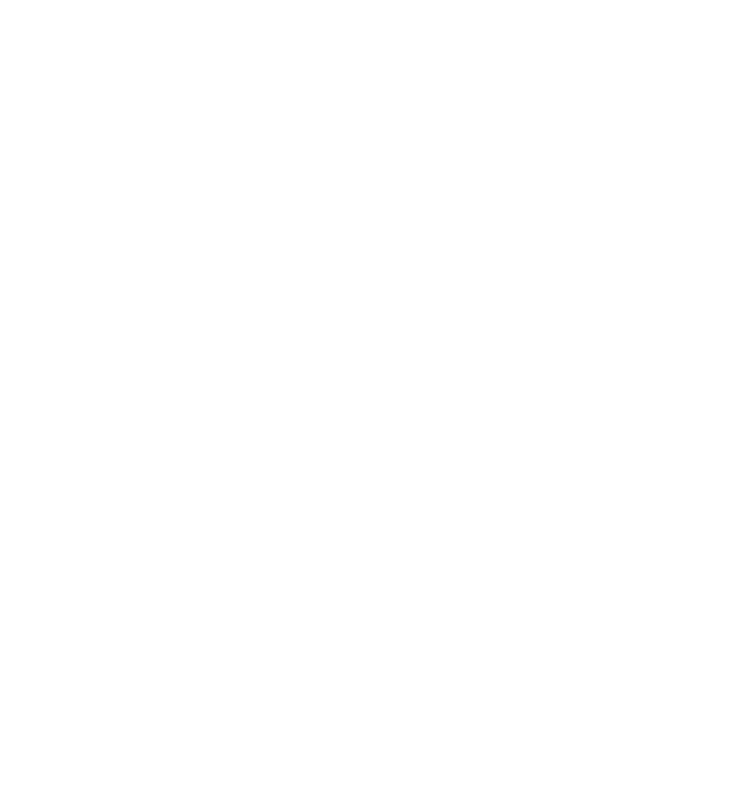
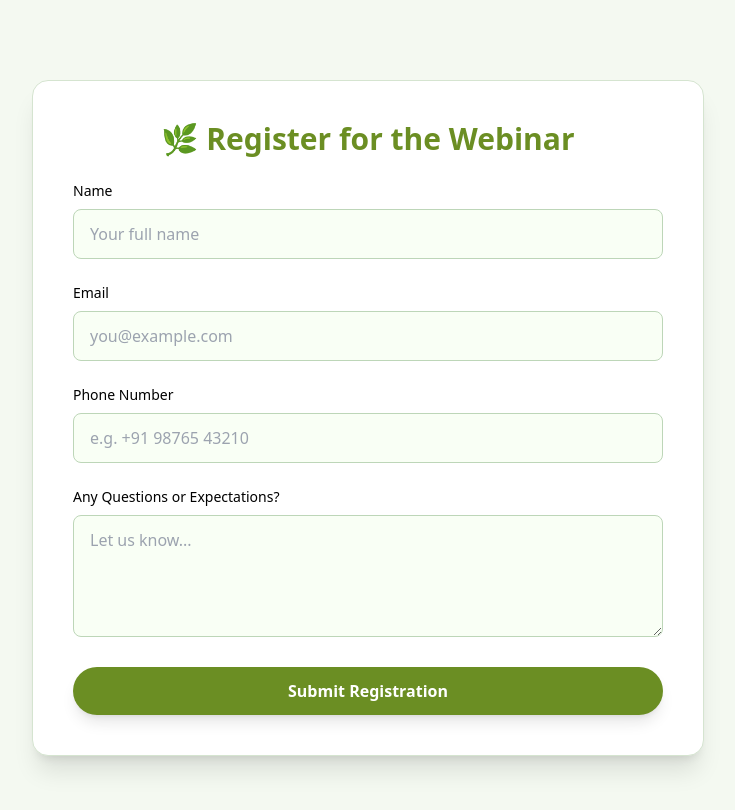
Before and after one commit to BRAHMISREE/Ayurlearn, a React (Vite) app: page /webinar in a window 1280 px wide. Shown: the top 810 px of the page, without its empty margins (272-1007 px from the left). Built offline with nearby package versions, Linux system fonts and the light colour scheme.

Commit message:
Modified Lading Page and added Webinar Section

```diff
--- a/src/App.jsx
+++ b/src/App.jsx
@@ -12,6 +12,7 @@ import EnrolledCourses from "./pages/EnrolledCourses.jsx";
 import EditProfile from "./pages/EditProfile.jsx";
 import CourseLearnView from "./pages/CourseLearnView.jsx";
 import AdminPanel from "./pages/AdminPanel.jsx";
+import WebinarForm from "./pages/WebinarForm.jsx";
 
 export default function App() {
   return (
@@ -22,6 +23,7 @@ export default function App() {
       <Route path="/courses/:id" component={CourseDetails} />
       <Route path="/login" component={Login} />
       <Route path="/register" component={Register} />
+        <Route path="/webinar" component={WebinarForm} />
 
       {/* User Dashboard & Learning */}
       <Route path="/dashboard" component={Dashboard} />
--- a/src/components/CommunitySection.jsx
+++ /dev/null
@@ -1,46 +0,0 @@
-import { motion } from "framer-motion";
-
-export default function CommunitySection() {
-  return (
-    <section className="bg-[#f4f9f1] dark:bg-[#121a13] text-[#2f3f2f] dark:text-[#eae2cf] py-20 px-6">
-      <div className="max-w-6xl mx-auto flex flex-col md:flex-row items-center justify-between gap-16">
-        {/* Left - Text */}
-        <motion.div
-          initial={{ x: -40, opacity: 0 }}
-          whileInView={{ x: 0, opacity: 1 }}
-          transition={{ duration: 0.7 }}
-          className="md:w-1/2 space-y-6"
-        >
-          <h2 className="text-4xl font-bold text-[#6b8e23] dark:text-[#b5e9a3]">
-            Join Our Healing Community 🌱
-          </h2>
-          <p className="text-base text-[#5c5045] dark:text-[#d4c7b4] leading-relaxed">
-            Connect with 10,000+ learners, healers, and wellness seekers. Share your journey, discover timeless wisdom, and grow together in a space that values balance and nature.
-          </p>
-          <a
-            href="/register"
-            className="inline-block bg-[#6b8e23] hover:bg-[#567d1f] text-white px-6 py-3 rounded-full font-medium shadow-lg transition-all duration-300"
-          >
-            Become a Member
-          </a>
-        </motion.div>
-
-        {/* Right - Image */}
-        <motion.div
-          initial={{ scale: 0.9, opacity: 0 }}
-          whileInView={{ scale: 1, opacity: 1 }}
-          transition={{ duration: 0.6 }}
-          className="md:w-1/2 flex justify-center"
-        >
-          <div className="rounded-2xl overflow-hidden shadow-lg border border-[#d5e4d0] dark:border-[#355234]">
-            <img
-              src="/community-illustration.svg"
-              alt="Community Illustration"
-              className="w-full max-w-md object-cover"
-            />
-          </div>
-        </motion.div>
-      </div>
-    </section>
-  );
-}
--- /dev/null
+++ b/src/components/WebinarSection.jsx
@@ -0,0 +1,46 @@
+import { motion } from "framer-motion";
+
+export default function WebinarSection() {
+  return (
+      <section className="bg-[#f4f9f1] dark:bg-[#121a13] text-[#2f3f2f] dark:text-[#eae2cf] py-20 px-6">
+        <div className="max-w-6xl mx-auto flex flex-col md:flex-row items-center justify-between gap-16">
+          {/* Left - Webinar Info */}
+          <motion.div
+              initial={{ x: -40, opacity: 0 }}
+              whileInView={{ x: 0, opacity: 1 }}
+              transition={{ duration: 0.7 }}
+              className="md:w-1/2 space-y-6"
+          >
+            <h2 className="text-4xl font-bold text-[#6b8e23] dark:text-[#b5e9a3]">
+              🌿 Upcoming Ayurveda Webinar
+            </h2>
+            <p className="text-base text-[#5c5045] dark:text-[#d4c7b4] leading-relaxed">
+              Dive deep into the ancient wisdom of Ayurveda with our expert-led live webinar. Learn practical healing techniques, ask questions, and connect with a community passionate about holistic health.
+            </p>
+            <a
+                href="/webinar"
+                className="inline-block bg-[#6b8e23] hover:bg-[#567d1f] text-white px-6 py-3 rounded-full font-medium shadow-lg transition-all duration-300"
+            >
+              Join the Webinar
+            </a>
+          </motion.div>
+
+          {/* Right - Image */}
+          <motion.div
+              initial={{ scale: 0.9, opacity: 0 }}
+              whileInView={{ scale: 1, opacity: 1 }}
+              transition={{ duration: 0.6 }}
+              className="md:w-1/2 flex justify-center"
+          >
+            <div className="rounded-2xl overflow-hidden shadow-lg border border-[#d5e4d0] dark:border-[#355234]">
+              <img
+                  src="/webinar-illustration.svg" // Change this to your new webinar image path
+                  alt="Webinar Illustration"
+                  className="w-full max-w-md object-cover"
+              />
+            </div>
+          </motion.div>
+        </div>
+      </section>
+  );
+}
--- a/src/pages/LandingPage.jsx
+++ b/src/pages/LandingPage.jsx
@@ -3,7 +3,7 @@ import HeroSection from "../components/HeroSection.jsx";
 import Footer from "../components/Footer.jsx";
 import BestCourses from "../components/BestCourses.jsx";
 import ReviewSection from "../components/ReviewSection.jsx";
-import CommunitySection from "../components/CommunitySection";
+import WebinarSection from "../components/WebinarSection.jsx";
 import FAQSection from "../components/FAQSection";
 import SubscriptionPlans from "../components/SubscriptionPlans";
 import WhyAyurveda from "../components/WhyAyurveda.jsx";
@@ -14,25 +14,14 @@ export default function LandingPage() {
     <>
       <Navbar />
       <HeroSection />
-
-    <MotivationSection />
-
+      <MotivationSection />
       <BestCourses />
-
-
-
-
-    <WhyAyurveda />
-
-
-    <SubscriptionPlans />
+      <WhyAyurveda />
+      <WebinarSection />
+      <SubscriptionPlans />
       <ReviewSection />
       <FAQSection />
       <Footer />
-
-
-
-
     </>
   );
 }
--- /dev/null
+++ b/src/pages/WebinarForm.jsx
@@ -0,0 +1,64 @@
+import { motion } from "framer-motion";
+
+export default function WebinarForm() {
+    return (
+        <section className="min-h-screen bg-[#f4f9f1] dark:bg-[#121a13] flex items-center justify-center py-20 px-6">
+            <motion.div
+                initial={{ opacity: 0, y: 40 }}
+                animate={{ opacity: 1, y: 0 }}
+                transition={{ duration: 0.7 }}
+                className="bg-white dark:bg-[#1e2a1e] p-10 rounded-2xl shadow-xl w-full max-w-2xl border border-[#d5e4d0] dark:border-[#355234]"
+            >
+                <h2 className="text-3xl font-bold mb-6 text-[#6b8e23] dark:text-[#b5e9a3] text-center">
+                    🌿 Register for the Webinar
+                </h2>
+
+                <form className="space-y-6">
+                    <div>
+                        <label className="block mb-2 text-sm font-medium">Name</label>
+                        <input
+                            type="text"
+                            placeholder="Your full name"
+                            className="w-full px-4 py-3 border rounded-lg bg-[#f9fff5] dark:bg-[#263a26] border-[#bdd6b8] dark:border-[#4a6a45] focus:outline-none focus:ring-2 focus:ring-[#6b8e23]"
+                        />
+                    </div>
+
+                    <div>
+                        <label className="block mb-2 text-sm font-medium">Email</label>
+                        <input
+                            type="email"
+                            placeholder="you@example.com"
+                            className="w-full px-4 py-3 border rounded-lg bg-[#f9fff5] dark:bg-[#263a26] border-[#bdd6b8] dark:border-[#4a6a45] focus:outline-none focus:ring-2 focus:ring-[#6b8e23]"
+                        />
+                    </div>
+
+                    <div>
+                        <label className="block mb-2 text-sm font-medium">Phone Number</label>
+                        <input
+                            type="tel"
+                            placeholder="e.g. +91 98765 43210"
+                            className="w-full px-4 py-3 border rounded-lg bg-[#f9fff5] dark:bg-[#263a26] border-[#bdd6b8] dark:border-[#4a6a45] focus:outline-none focus:ring-2 focus:ring-[#6b8e23]"
+                        />
+                    </div>
+
+                    {/* Optional Info - You can expand this later */}
+                    <div>
+                        <label className="block mb-2 text-sm font-medium">Any Questions or Expectations?</label>
+                        <textarea
+                            rows="4"
+                            placeholder="Let us know..."
+                            className="w-full px-4 py-3 border rounded-lg bg-[#f9fff5] dark:bg-[#263a26] border-[#bdd6b8] dark:border-[#4a6a45] focus:outline-none focus:ring-2 focus:ring-[#6b8e23]"
+                        ></textarea>
+                    </div>
+
+                    <button
+                        type="submit"
+                        className="w-full bg-[#6b8e23] hover:bg-[#567d1f] text-white py-3 rounded-full font-semibold transition-all duration-300 shadow-lg"
+                    >
+                        Submit Registration
+                    </button>
+                </form>
+            </motion.div>
+        </section>
+    );
+}
```
Also changed, not shown: public/webinar-illustration.svg (added).
